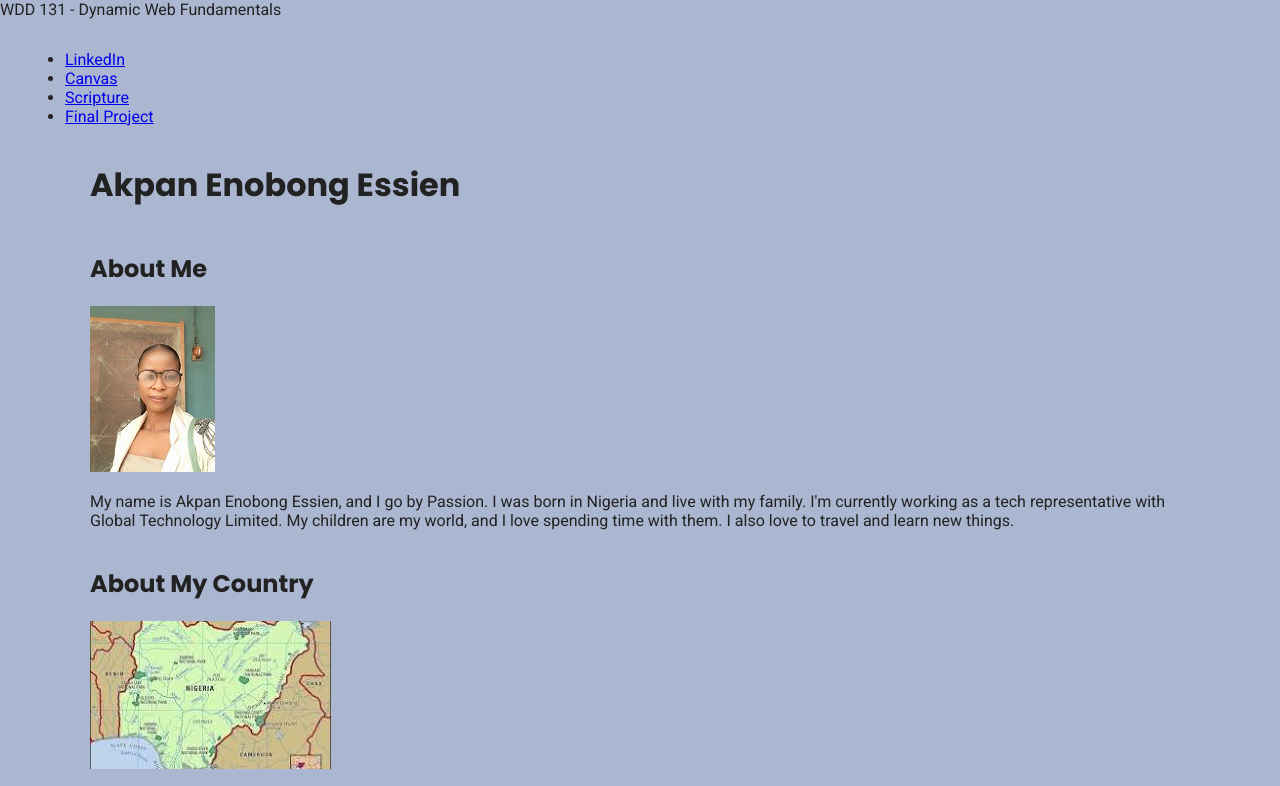
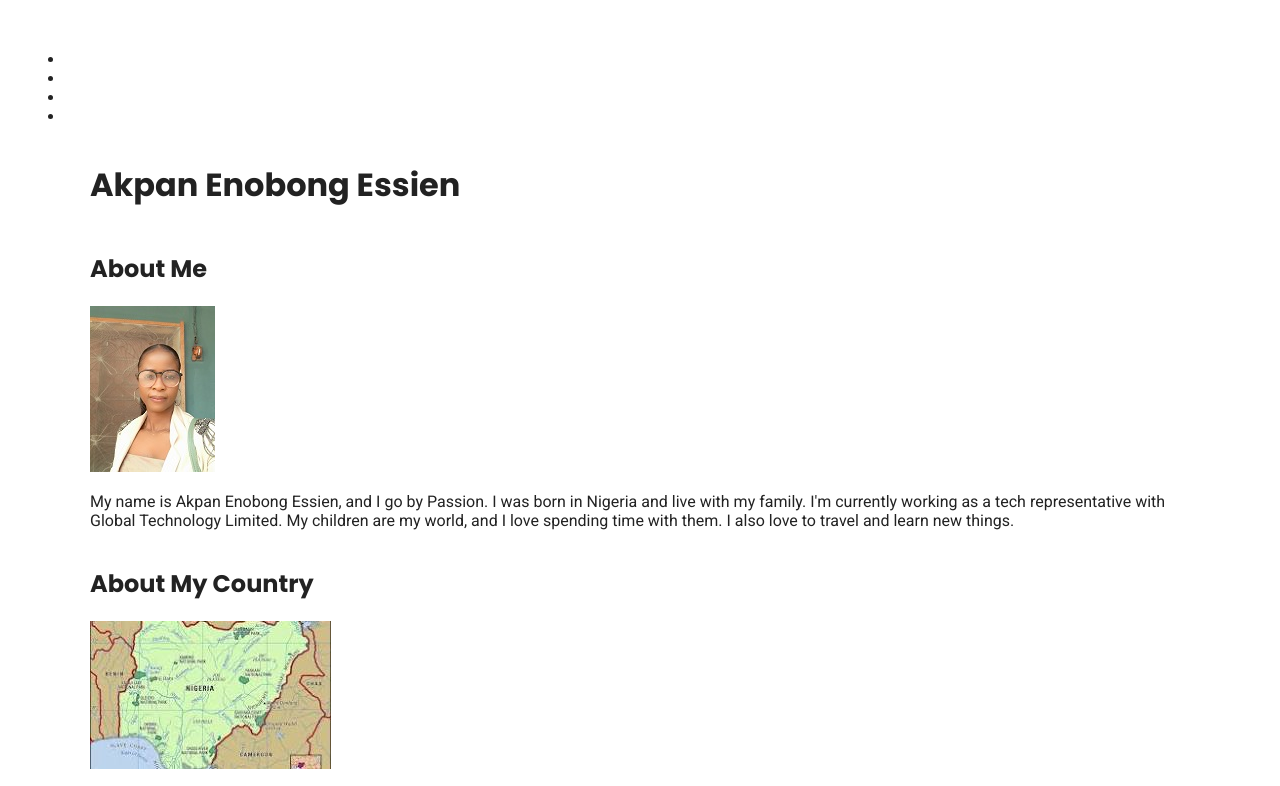
Before and after one commit to giftessien/wdd131, a plain HTML site: page index.html in a window 1280 px wide. Shown: the top 786 px of the page. Drawn offline with Linux system fonts and the light colour scheme.

Commit message:
css edit

```diff
--- a/styles/base.css
+++ b/styles/base.css
@@ -4,8 +4,7 @@
     --secondary: #585979;
     --accent: #f2a900;
     --text: #222222;
-    --bg: rgba(76, 102, 155, 0.467);
-    --white: #ffffff;
+    --bg: --bg: #ffffff;
     --black: #000000;
     --border: #808080;
 }
@@ -57,7 +56,14 @@ nav a:hover {
     background-color: var(--accent);
     color: var(--black);
 }
+#course-title {
+    color: #ffffff;
+}
 
+nav a {
+    color: #ffffff;
+    text-decoration: none;
+}
 /* Header sections */
 .head1 {
     background: var(--primary);
```
